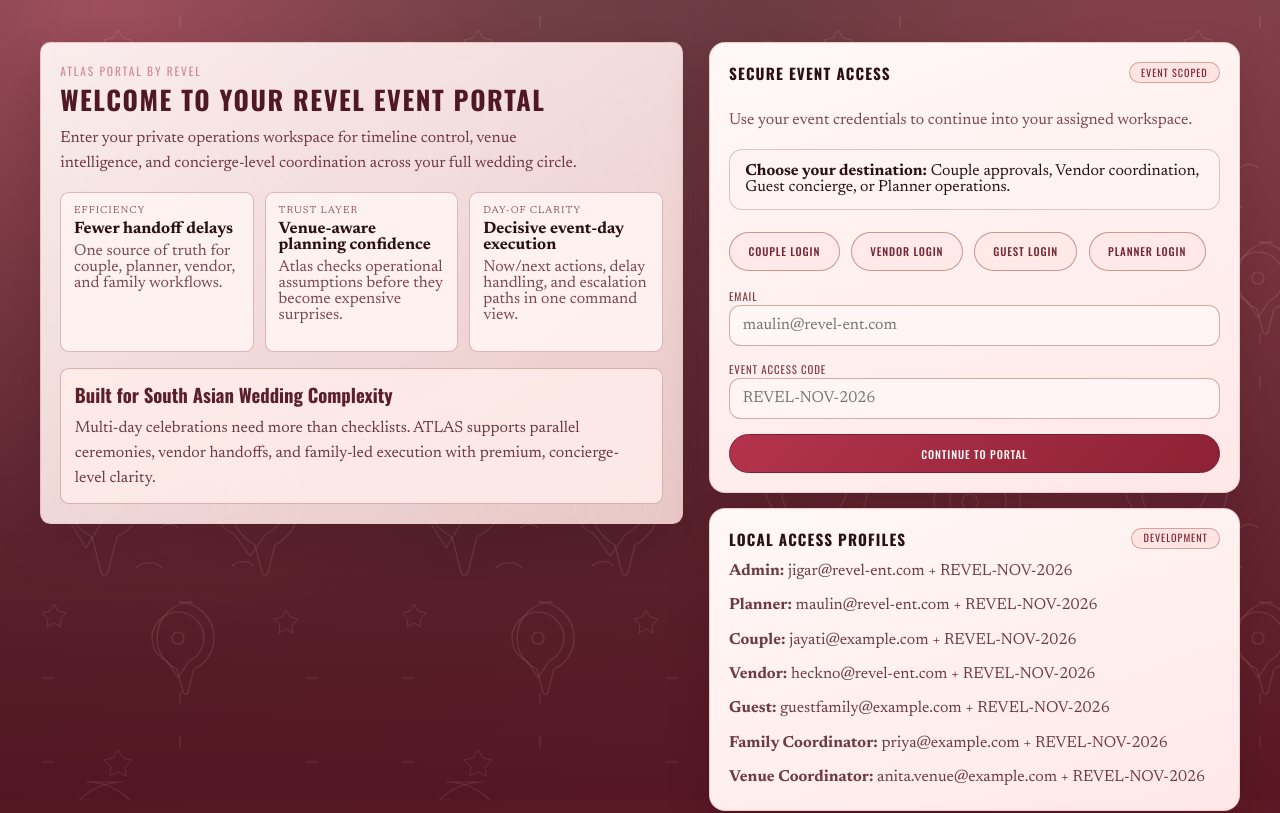
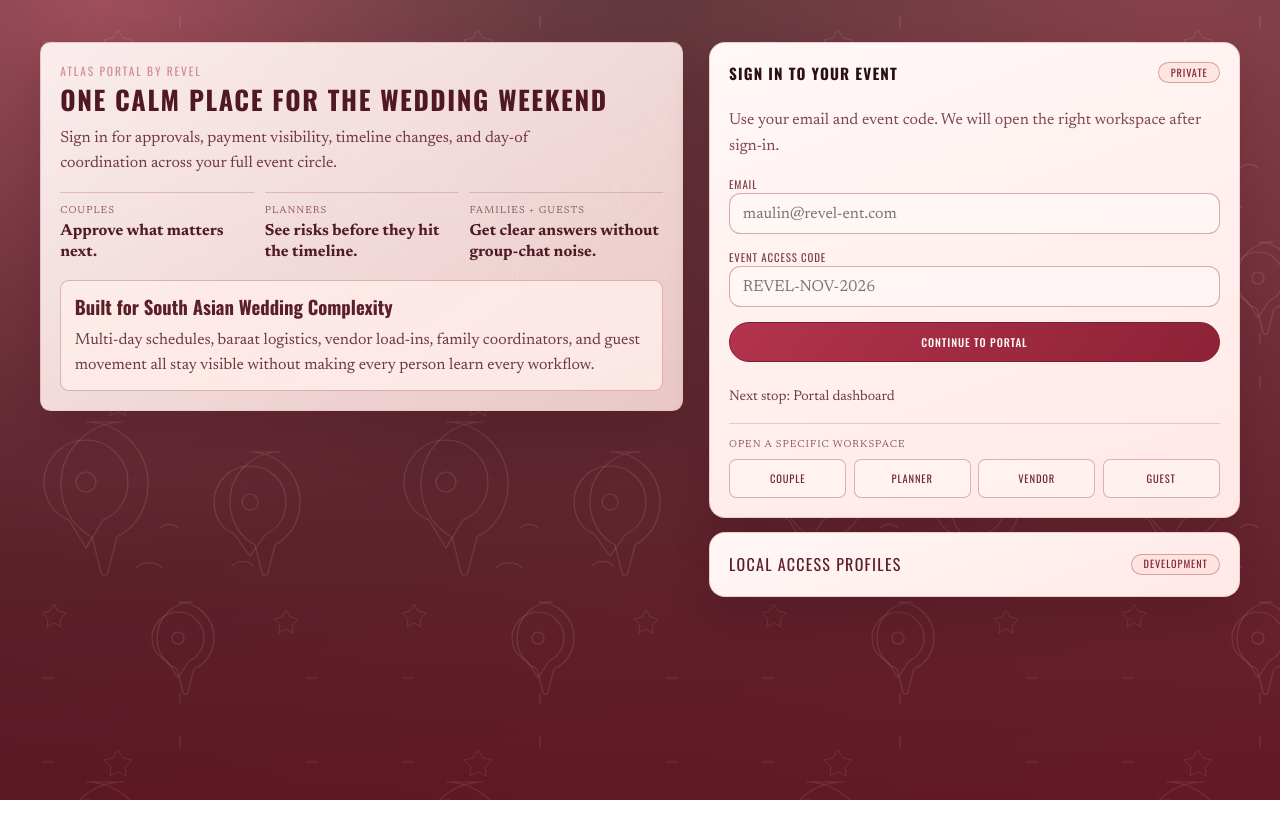
Before and after one commit to revel-ent/revel-ent, a Next.js app in the folder portal-app/: page /login in a window 1280 px wide. Shown: the top 813 px of the page. Built offline with nearby package versions, Linux system fonts and the light colour scheme.

Commit message:
feat: simplify atlas login flow and remove workspace picker

```diff
--- a/portal-app/app/login/page.tsx
+++ b/portal-app/app/login/page.tsx
@@ -1,4 +1,3 @@
-import ProfileIntentPanel from '@/app/login/components/ProfileIntentPanel';
 import { isDemoAuthEnabled } from '@/lib/runtime-flags';
 
 const ERROR_MAP: Record<string, string> = {
@@ -6,6 +5,21 @@
   membership_not_found: 'No event membership was found for those credentials.',
   configuration_error:
     'Portal login is temporarily unavailable due to server configuration. Please contact support.'
+};
+
+const WORKSPACE_OPTIONS = [
+  { href: '/login?next=%2Fportal%2Fcouple', label: 'Couple', path: '/portal/couple' },
+  { href: '/login?next=%2Fportal%2Fplanner', label: 'Planner', path: '/portal/planner' },
+  { href: '/login?next=%2Fportal%2Fvendor', label: 'Vendor', path: '/portal/vendor' },
+  { href: '/login?next=%2Fportal%2Fguest', label: 'Guest', path: '/portal/guest' }
+];
+
+const DESTINATION_LABELS: Record<string, string> = {
+  '/portal': 'Portal dashboard',
+  '/portal/couple': 'Couple workspace',
+  '/portal/planner': 'Planner workspace',
+  '/portal/vendor': 'Vendor workspace',
+  '/portal/guest': 'Guest concierge'
 };
 
 export default async function LoginPage({
@@ -19,42 +33,40 @@
   const requestedNext = resolvedSearchParams?.next || '/portal';
   const nextPath = requestedNext.startsWith('/portal') ? requestedNext : '/portal';
   const demoAuthEnabled = isDemoAuthEnabled();
+  const destinationLabel = DESTINATION_LABELS[nextPath] || 'Portal dashboard';
 
   return (
     <main className="container login-landing">
       <section className="login-showcase">
         <div className="login-showcase-head">
           <span className="eyebrow">ATLAS PORTAL by REVEL</span>
-          <h1>Welcome to Your REVEL Event Portal</h1>
+          <h1>One Calm Place for the Wedding Weekend</h1>
           <p>
-            Enter your private operations workspace for timeline control, venue intelligence, and concierge-level
-            coordination across your full wedding circle.
+            Sign in for approvals, payment visibility, timeline changes, and day-of coordination across your full
+            event circle.
           </p>
         </div>
 
-        <div className="login-value-grid">
-          <article className="login-value-card">
-            <span className="kpi-label">Efficiency</span>
-            <strong className="kpi-value">Fewer handoff delays</strong>
-            <p>One source of truth for couple, planner, vendor, and family workflows.</p>
-          </article>
-          <article className="login-value-card">
-            <span className="kpi-label">Trust Layer</span>
-            <strong className="kpi-value">Venue-aware planning confidence</strong>
-            <p>Atlas checks operational assumptions before they become expensive surprises.</p>
-          </article>
-          <article className="login-value-card">
-            <span className="kpi-label">Day-Of Clarity</span>
-            <strong className="kpi-value">Decisive event-day execution</strong>
-            <p>Now/next actions, delay handling, and escalation paths in one command view.</p>
-          </article>
+        <div className="login-priority-list" aria-label="Portal priorities">
+          <div>
+            <span className="kpi-label">Couples</span>
+            <strong>Approve what matters next.</strong>
+          </div>
+          <div>
+            <span className="kpi-label">Planners</span>
+            <strong>See risks before they hit the timeline.</strong>
+          </div>
+          <div>
+            <span className="kpi-label">Families + Guests</span>
+            <strong>Get clear answers without group-chat noise.</strong>
+          </div>
         </div>
 
         <section className="login-audience-card">
           <h3>Built for South Asian Wedding Complexity</h3>
           <p>
-            Multi-day celebrations need more than checklists. ATLAS supports parallel ceremonies, vendor handoffs,
-            and family-led execution with premium, concierge-level clarity.
+            Multi-day schedules, baraat logistics, vendor load-ins, family coordinators, and guest movement all stay
+            visible without making every person learn every workflow.
           </p>
         </section>
       </section>
@@ -62,30 +74,10 @@
       <section className="login-access-panel">
         <article className="card login-form-card">
           <div className="card-header">
-            <h3>Secure Event Access</h3>
-            <span className="chip">Event Scoped</span>
+            <h3>Sign In to Your Event</h3>
+            <span className="chip">Private</span>
           </div>
-          <p className="card-muted">Use your event credentials to continue into your assigned workspace.</p>
-
-          <div className="alert" role="status">
-            <strong>Choose your destination:</strong> Couple approvals, Vendor coordination, Guest concierge, or
-            Planner operations.
-          </div>
-
-          <div className="split" style={{ marginTop: '0.4rem' }}>
-            <a className="btn secondary" href="/login?next=%2Fportal%2Fcouple">
-              Couple Login
-            </a>
-            <a className="btn secondary" href="/login?next=%2Fportal%2Fvendor">
-              Vendor Login
-            </a>
-            <a className="btn secondary" href="/login?next=%2Fportal%2Fguest">
-              Guest Login
-            </a>
-            <a className="btn secondary" href="/login?next=%2Fportal%2Fplanner">
-              Planner Login
-            </a>
-          </div>
+          <p className="card-muted">Use your email and event code. We will open the right workspace after sign-in.</p>
 
           {errorMessage ? (
             <div className="alert error">
@@ -110,20 +102,39 @@
               <button className="btn primary" type="submit">
                 Continue to Portal
               </button>
+
+              <p className="login-destination-note">Next stop: {destinationLabel}</p>
             </form>
           ) : (
             <div className="alert error" role="status">
               <strong>Portal sign-in is temporarily unavailable in this environment.</strong>
             </div>
           )}
+
+          <div className="login-workspace-picker">
+            <span className="kpi-label">Open a specific workspace</span>
+            <div className="login-role-shortcuts" aria-label="Workspace shortcuts">
+              {WORKSPACE_OPTIONS.map((option) => (
+                <a
+                  key={option.path}
+                  className="login-role-link"
+                  href={option.href}
+                  aria-current={nextPath === option.path ? 'page' : undefined}
+                >
+                  {option.label}
+                </a>
+              ))}
+            </div>
+          </div>
         </article>
 
         {demoAuthEnabled ? (
-          <section className="card demo-credentials">
-            <div className="card-header">
-              <h3>Local Access Profiles</h3>
+          <details className="card demo-credentials login-dev-details">
+            <summary>
+              <span>Local access profiles</span>
               <span className="chip">Development</span>
-            </div>
+            </summary>
+            <div className="demo-credential-list">
               <p>
                 <strong>Admin:</strong> jigar@revel-ent.com + REVEL-NOV-2026
               </p>
@@ -145,10 +156,9 @@
               <p>
                 <strong>Venue Coordinator:</strong> anita.venue@example.com + REVEL-NOV-2026
               </p>
-          </section>
+            </div>
+          </details>
         ) : null}
-
-        <ProfileIntentPanel />
       </section>
     </main>
   );
```
Lines whose indentation alone changed are shown as unchanged.
